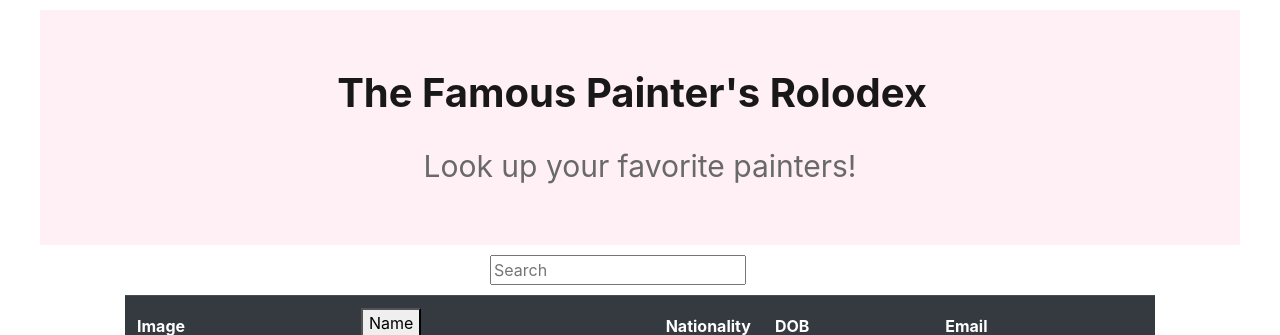
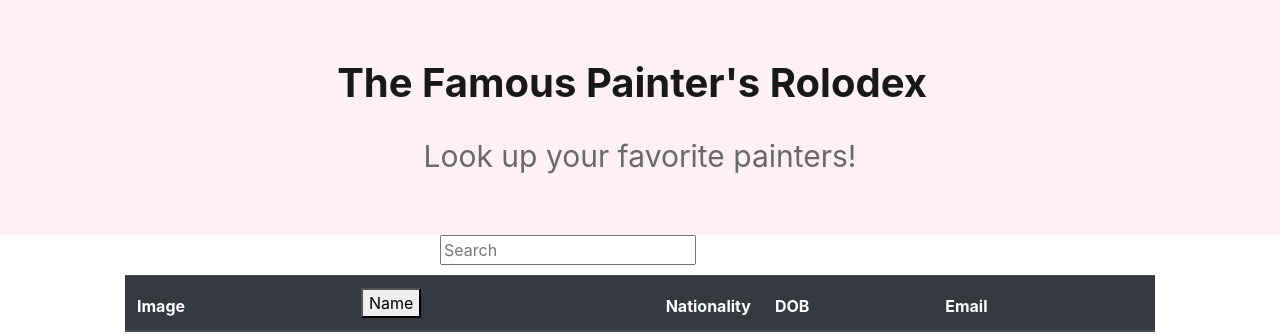
Before and after one commit to JessicaPerez1/Employee-Directory-React, a React (Create React App) app: page / in a window 1280 px wide. Shown: the top 335 px of the page. Built offline with nearby package versions, Linux system fonts and the light colour scheme.

Commit message:
Code cleaned

```diff
--- a/src/components/Navbar.js
+++ b/src/components/Navbar.js
@@ -5,7 +5,6 @@ const navStyle = {
   div: {
     color: "dimGrey",
     backgroundColor: "lavenderBlush",
-    margin: "10px 40px 10px 40px",
     textAlign: "center",
     paddingTop: 40,
     paddingBottom: 40,
@@ -21,7 +20,7 @@ const navStyle = {
 
 function Navbar() {
   return (
-    <div style={navStyle.div}>
+    <div className=" mx-auto" style={navStyle.div}>
       <nav className="navbar justify-content-center navbar-light">
         <span className="navbar-brand h1" style={navStyle.title}>
           The Famous Painter's Rolodex
--- a/src/components/Table.js
+++ b/src/components/Table.js
@@ -1,6 +1,11 @@
 import React from "react";
 import painters from "../painters.json";
 
+const searchStyle = {
+  width: 400,
+  margin: "0 auto",
+  border: "pink solid 5",
+};
 const tableStyle = {
   margin: "10px 40px 10px 40px",
   image: {
@@ -8,27 +13,14 @@ const tableStyle = {
   },
 };
 
-const searchStyle = {
-  width: 300,
-  margin: "0 auto",
-  border: "pink solid 5",
-};
-//SORTING BY NAME ASCENDING ORDER
-//  make headers into on clicks and a function that sorts using a slider(boolean ascending / descending)
-//create sort logic
-// render what comes out of the sort function, which will also need an empty array to fill up with the sorted data
-
 class Table extends React.Component {
   state = {
     painters: painters,
     filteredPainters: painters,
-    resultOrdered: [],
-    resultFiltered: [],
+    resultOrdered: painters,
     search: "",
-    //userInput: "",
   };
-
-  //sort by NAME / alphabetical order
+  //SORTING BY NAME ASCENDING ALPHABETICAL ORDER
   sortByName = () => {
     let sortedNames = this.state.painters;
     sortedNames.map((painter) => {
@@ -44,18 +36,16 @@ class Table extends React.Component {
       }
       return 0;
     });
-    //return <Table />;
-  };
-  //handle click on NAME button
-  handleClick = (event) => {
-    // Preventing the default behavior of the form submit (which is to refresh the page)
-    event.preventDefault();
-    // setting state to the new ordered list
+    console.log(sortedNames);
     this.setState({
-      resultOrdered: this.sortByName(),
+      resultOrdered: sortedNames,
     });
+    // this.setState({
+    //   painters: painters,
+    // });
   };
 
+  //FILTER by name, table updates to match user input
   filterPainters = (e) => {
     const userInput = e.target.value;
     let allPainters = this.state.painters;
@@ -70,12 +60,10 @@ class Table extends React.Component {
   };
 
   render() {
-    //console.log(this.state.painters);
     return (
       <div className="container">
         <div className="searchbar" style={searchStyle}>
           <input
-            //value={this.state.search}
             className="user-type"
             onChange={this.filterPainters}
             type="text"
@@ -90,7 +78,7 @@ class Table extends React.Component {
               <tr>
                 <th scope="col">Image</th>
                 <th scope="col">
-                  <button type="button" onClick={this.handleClick}>
+                  <button type="button" onClick={this.sortByName}>
                     Name
                   </button>
                 </th>
```
Also changed, not shown: src/components/Search.js (deleted, +0 -35 lines).
